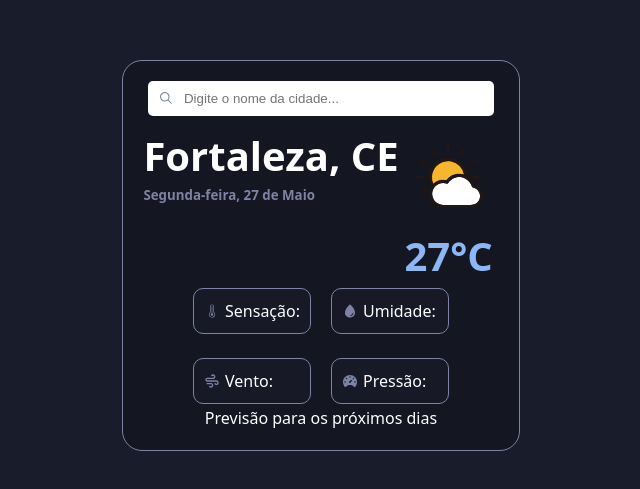
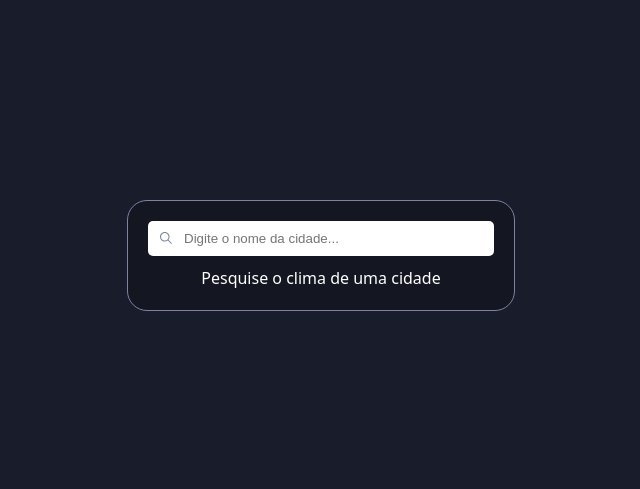
Before and after one commit to ManoelIvisson/weather-app, a React (Vite) app: page / in a window 1280 px wide. Shown: the part 145-634 px from the top of the page, without its empty margins (319-959 px from the left). Built offline with nearby package versions, Linux system fonts and the light colour scheme.

Commit message:
Fazendo o fetch de dados da API openWeatherMap

```diff
--- a/src/App.tsx
+++ b/src/App.tsx
@@ -1,9 +1,46 @@
 import { IoIosSearch, IoIosWater, IoIosSpeedometer } from 'react-icons/io'
 import { CiTempHigh } from 'react-icons/ci'
 import { RiWindyLine } from 'react-icons/ri'
+import { useState } from 'react'
 import './App.css'
 
 function App() {
+  const [cidade, setCidade] = useState<string>();
+  const [dadosClima, setDadosClima] = useState<DadosClima | any>();
+  const [cidadePesquisada, setCidadePesquisada] = useState<boolean>();
+
+  type DadosClima = {
+    name: string;
+    weather: {
+      main: string;
+    };
+    main: {
+      temp: number;
+      humidity: number;
+      pressure: number;
+    };
+    wind_speed: number;
+  }
+
+  async function pesquisarClima(event: React.FormEvent<HTMLFormElement>) {
+    event.preventDefault()
+
+    const dadosClima = await fetch(`https://api.openweathermap.org/data/2.5/weather?q=${cidade}&unit=metric&appid=68aa71aa4032bc13f58232f35768d2c7&units=metric`)
+    .then(res => res.json())
+    console.log(dadosClima);
+    setDadosClima({
+      name: dadosClima.name,
+      main: {
+        temp: dadosClima.main.temp,
+        sensation: dadosClima.main.feels_like,
+        humidity: dadosClima.main.humidity,
+        pressure: dadosClima.main.pressure
+      },
+      wind_speed: dadosClima.wind.speed
+    });
+    setCidadePesquisada(true);
+  }
+
   return (
     <>
       <main>
@@ -11,38 +48,42 @@ function App() {
           <p id='icone-busca'>
             <IoIosSearch className='info-estilo' />
           </p>
-          <form action="">
-            <input type="text" name="cidade" id="cidade" placeholder='Digite o nome da cidade... ' />
+          <form onSubmit={pesquisarClima}>
+            <input type="text" name="cidade" id="cidade" placeholder='Digite o nome da cidade... ' onChange={(cidade) => setCidade(cidade.target.value)} />
           </form>
         </div>
 
-        <div id='clima-atual'>
-          <div>
-            <h1 id='nome-cidade'>Fortaleza, CE</h1>
-            <h2 id='data-atual' className='info-estilo'>Segunda-feira, 27 de Maio</h2>
-          </div>
+        {!cidadePesquisada ?
+          <p>Pesquise o clima de uma cidade</p>
+        :
+        <>
+          <div id='clima-atual'>
+            <div>
+              <h1 id='nome-cidade'>{dadosClima?.name}</h1>
+              <h2 id='data-atual' className='info-estilo'>Segunda-feira, 27 de Maio</h2>
+            </div>
           <div id='temperatura-atual'>
             <img src='/src/assets/icons/clouds_sun_sunny_weather.svg' alt='icone do clima atual' />
-            <p id='temperatura'>27°C</p>
+            <p id='temperatura'>{dadosClima?.main.temp}°C</p>
           </div>
         </div>
 
         <div id='info-clima'>
           <div>
             <CiTempHigh className='info-estilo' />
-            <p>Sensação: </p>
+            <p>Sensação: {dadosClima?.main.sensation}°C</p>
           </div>
           <div>
             <IoIosWater className='info-estilo' />
-            <p>Umidade: </p>
+            <p>Umidade: {dadosClima?.main.humidity}%</p>
           </div>
           <div>
             <RiWindyLine className='info-estilo' />
-            <p>Vento: </p>
+            <p>Vento: {dadosClima?.wind_speed} km/h</p>
           </div>
           <div>
             <IoIosSpeedometer className='info-estilo' />
-            <p>Pressão: </p>
+            <p>Pressão: {dadosClima?.main.pressure} hPa</p>
           </div>
         </div>
 
@@ -58,6 +99,8 @@ function App() {
 
           </div>
         </div>
+        </>
+        }
       </main>
     </>
   )
```
